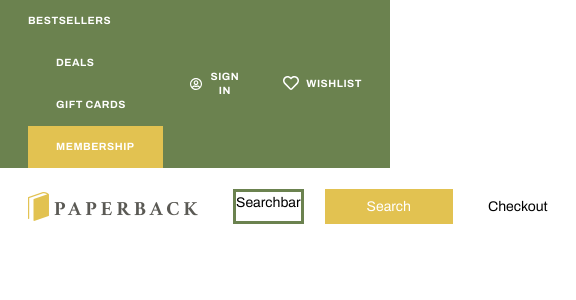
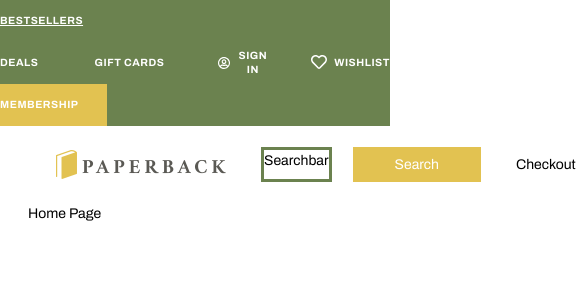
Before and after one commit to ace-lowder/paperback, a Next.js app: page / in a window 390 px wide. Shown: the top 300 px of the page, 576 px wide, since content can reach past the window. Built offline with nearby package versions, Linux system fonts and the light colour scheme.

Commit message:
Add underline effects to top bar

```diff
--- a/app/page.tsx
+++ b/app/page.tsx
@@ -1,13 +1,5 @@
-import Searchbar from "@/components/Searchbar";
-
 export default function Home() {
   return (
-    <div className="mx-8 mt-6 lg:max-w-[1200px] lg:mx-auto">
-      <div className="flex items-center justify-between gap-10">
-        <img src="/logo.png" width="170" alt="Logo" />
-        <Searchbar />
-        Checkout
-      </div>
-    </div>
+    <div className="mx-8 mt-6 lg:max-w-[1200px] lg:mx-auto">Home Page</div>
   );
 }
--- a/components/Navbar.tsx
+++ b/components/Navbar.tsx
@@ -1,9 +1,19 @@
 import Topbar from "./Topbar";
+import Searchbar from "@/components/Searchbar";
 
 const Navbar = () => {
   return (
     <nav>
       <Topbar />
+      <div className="lg:max-w-[1200px] lg:mx-auto mx-8">
+        <div className="mx-8 mt-6 lg:max-w-[1200px] lg:mx-auto">
+          <div className="flex items-center justify-between gap-10">
+            <img src="/logo.png" width="170" alt="Logo" />
+            <Searchbar />
+            Checkout
+          </div>
+        </div>
+      </div>
     </nav>
   );
 };
--- a/components/Topbar.tsx
+++ b/components/Topbar.tsx
@@ -5,12 +5,12 @@ const Topbar = () => {
 
   return (
     <div className="bg-secondary text-xs text-white font-bold tracking-wider">
-      <div className="lg:max-w-[1200px] lg:mx-auto mx-8 flex justify-between">
-        <div>
+      <div className="lg:max-w-[1200px] lg:mx-auto flex justify-between">
+        <div className="-ml-8">
           {menuButtons.map((item, index) => (
             <button
               key={index}
-              className={`py-4 ${index === 0 ? "pr-8" : "px-8"} ${
+              className={`py-4 px-8 hover:underline ${
                 index === menuButtons.length - 1 ? "bg-primary" : ""
               }`}
             >
@@ -18,11 +18,11 @@ const Topbar = () => {
             </button>
           ))}
         </div>
-        <div className="flex">
-          <button className="flex px-6 gap-2 items-center">
+        <div className="flex -mr-6">
+          <button className="flex px-6 gap-2 items-center hover:underline">
             <FaRegUserCircle size={16} /> SIGN IN
           </button>
-          <button className="flex pl-6 gap-2 items-center">
+          <button className="flex px-6 gap-2 items-center hover:underline">
             <FaRegHeart size={16} className="mb-0.5" /> WISHLIST
           </button>
         </div>
```
